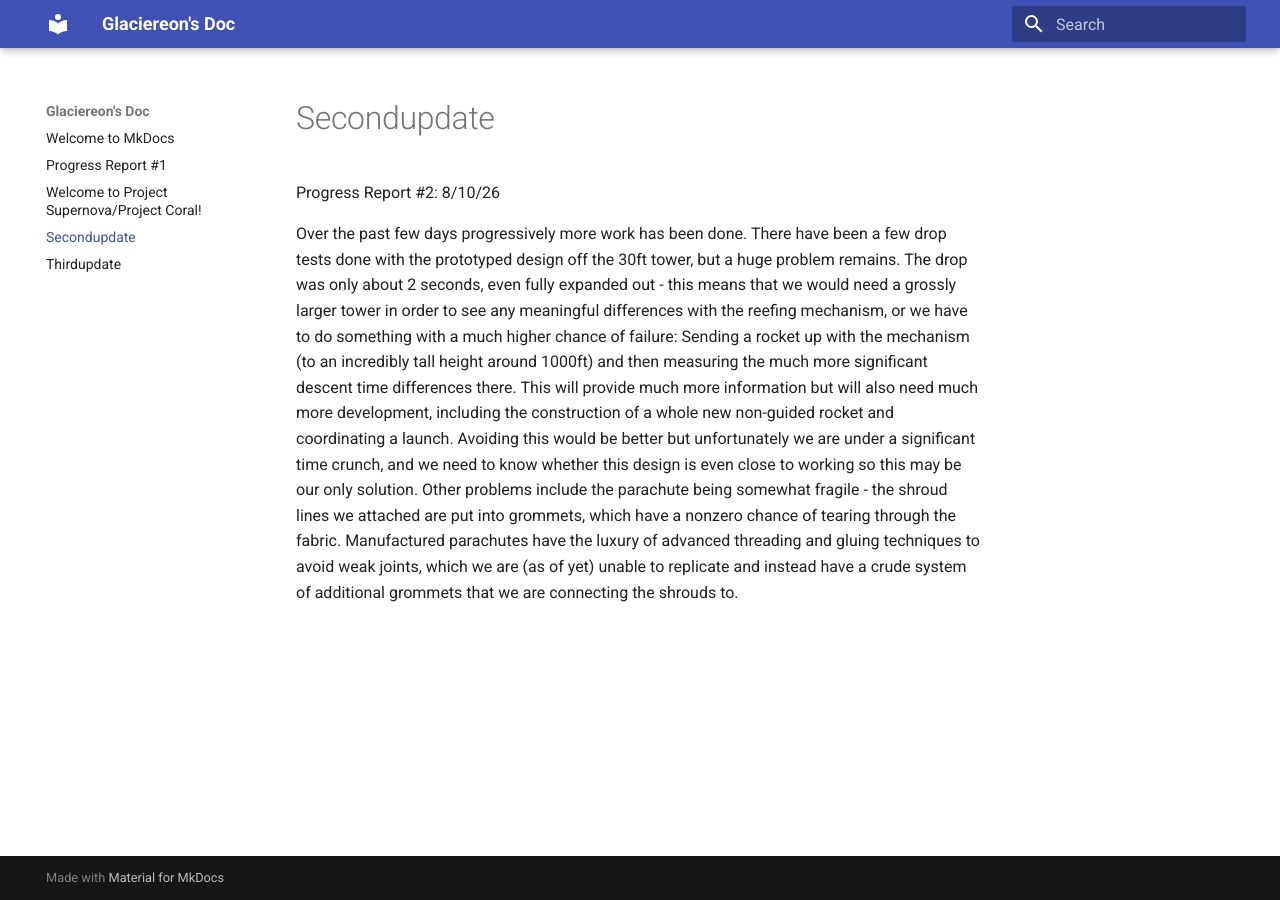
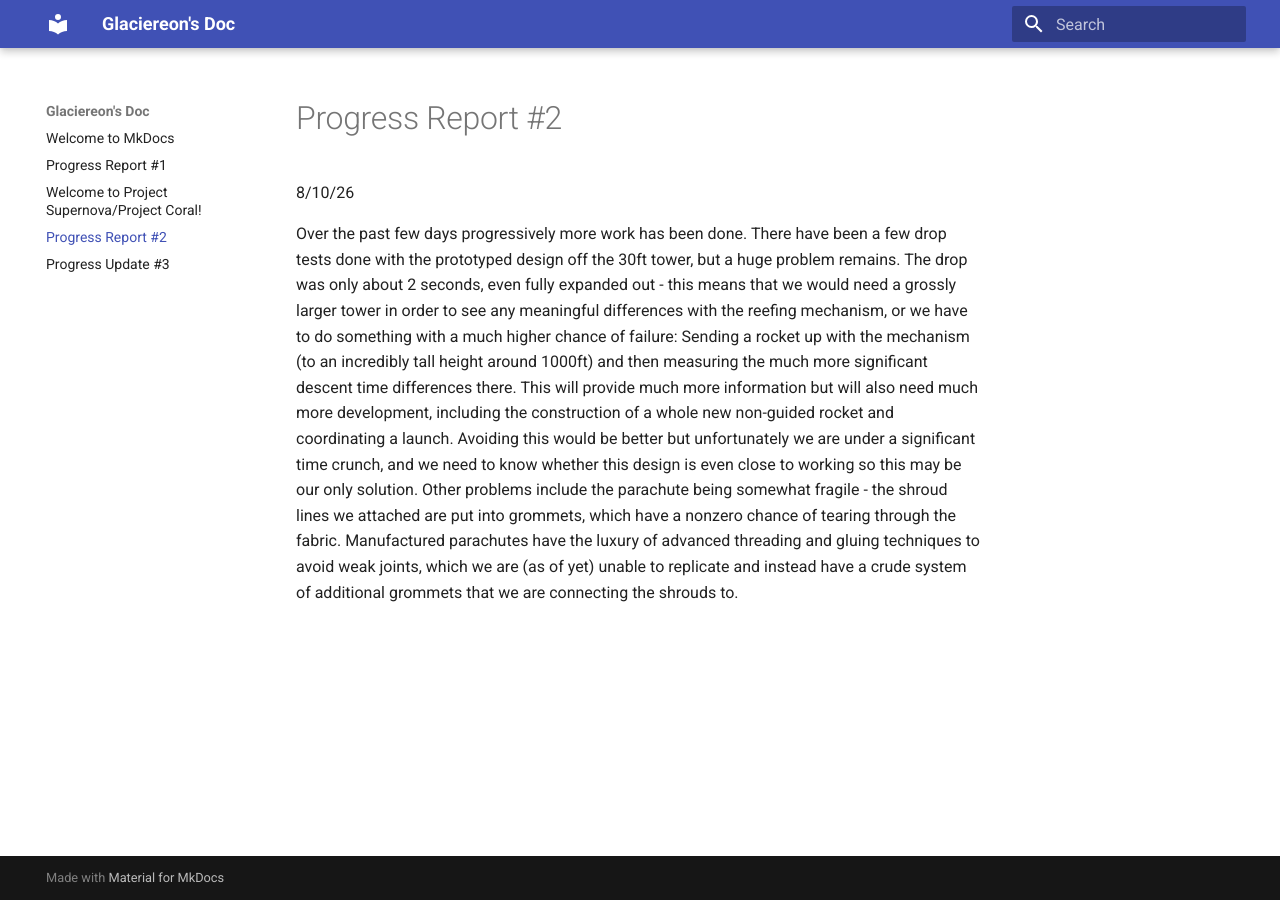
Before and after one commit to Glaciereon/supernovaARC, an MkDocs documentation site: the page built from docs/secondupdate.md, in a window 1280 px wide. Built offline with MkDocs 1.6.1 and Material for MkDocs 9.7.7, drawn with Linux system fonts in a browser that asks for light colours.

Commit message:
Added basic heading

```diff
--- a/docs/secondupdate.md
+++ b/docs/secondupdate.md
@@ -1,3 +1,5 @@
-Progress Report #2: 8/10/26
+# Progress Report #2
+
+8/10/26
 
 Over the past few days progressively more work has been done. There have been a few drop tests done with the prototyped design off the 30ft tower, but a huge problem remains. The drop was only about 2 seconds, even fully expanded out - this means that we would need a grossly larger tower in order to see any meaningful differences with the reefing mechanism, or we have to do something with a much higher chance of failure: Sending a rocket up with the mechanism (to an incredibly tall height around 1000ft) and then measuring the much more significant descent time differences there. This will provide much more information but will also need much more development, including the construction of a whole new non-guided rocket and coordinating a launch. Avoiding this would be better but unfortunately we are under a significant time crunch, and we need to know whether this design is even close to working so this may be our only solution. Other problems include the parachute being somewhat fragile - the shroud lines we attached are put into grommets, which have a nonzero chance of tearing through the fabric. Manufactured parachutes have the luxury of advanced threading and gluing techniques to avoid weak joints, which we are (as of yet) unable to replicate and instead have a crude system of additional grommets that we are connecting the shrouds to.
--- a/docs/thirdupdate.md
+++ b/docs/thirdupdate.md
@@ -0,0 +1 @@
+# Progress Update #3
```
